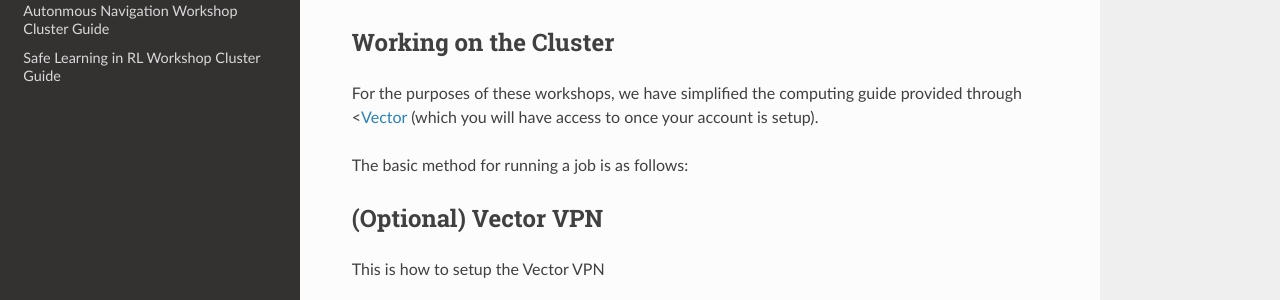
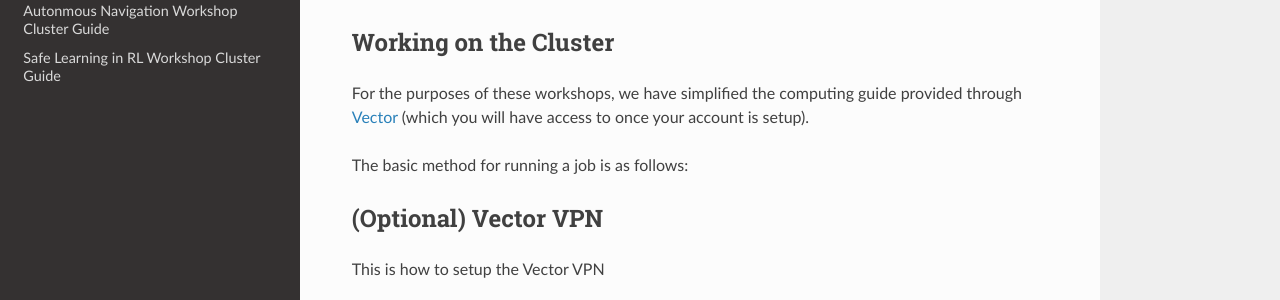
Before and after one commit to catgloss/robotics_workshops, a Sphinx documentation site: the page built from docs/source/general_setup.rst, in a window 1280 px wide and 900 px high, scrolled down 1105 px. Shown: the part 325-625 px from the top of the window. Built offline with Sphinx 7.4.7 and the Read the Docs theme 2.0.0, drawn with Linux system fonts in a browser that asks for light colours; part of the change alters nothing that is shown.

```diff
--- a/docs/source/general_setup.rst
+++ b/docs/source/general_setup.rst
@@ -61,7 +61,7 @@ and your current directory will be spit out
 Working on the Cluster
 ----------------------
 
-For the purposes of these workshops, we have simplified the computing guide provided through <`Vector <https://catgloss.github.io/robotics_workshops/general_setup.html#optional-vs-code-setup>`_ (which you will have access to once your account is setup).
+For the purposes of these workshops, we have simplified the computing guide provided through `Vector <https://support.vectorinstitute.ai/Computing>`_ (which you will have access to once your account is setup).
 
 The basic method for running a job is as follows:
 
```
